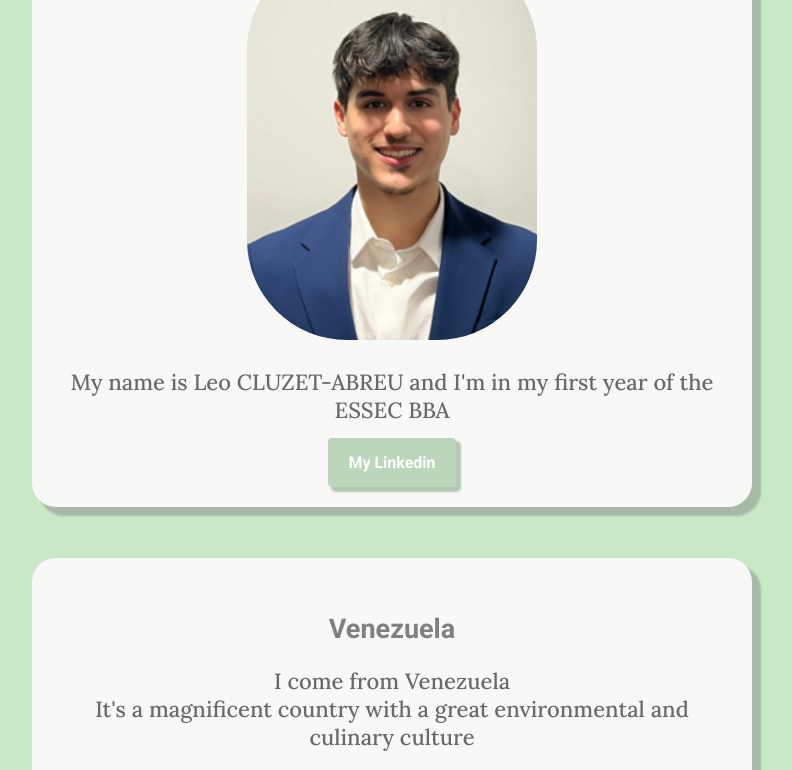
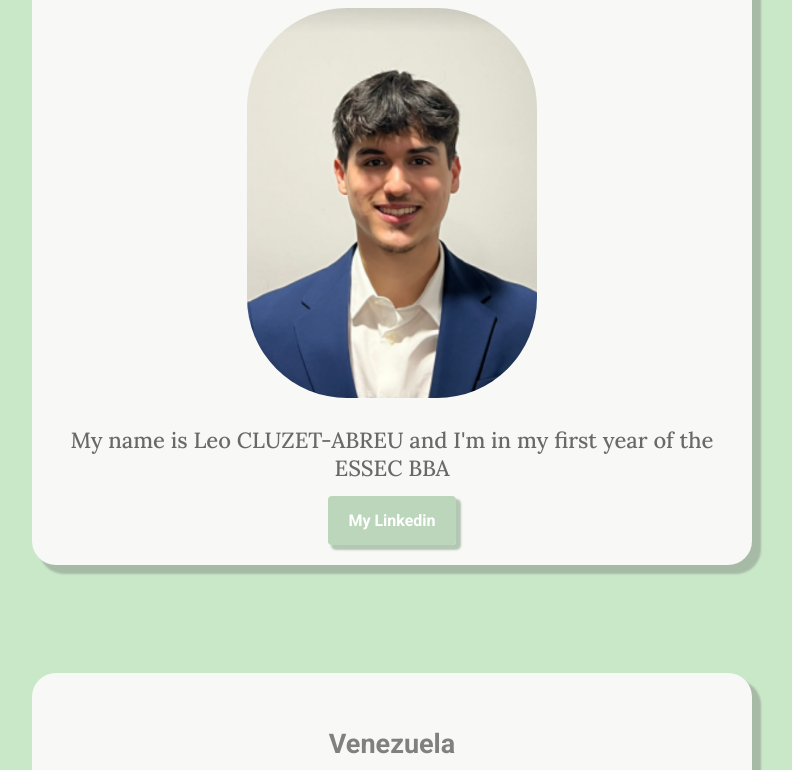
Before and after one commit to LeoClAb/My.website, a plain HTML site: page index.html in a window 1280 px wide. Shown: the part 221-991 px from the top of the page, without its empty margins (248-1040 px from the left). Drawn offline with Linux system fonts and the light colour scheme.

Commit message:
Update margin style.css

```diff
--- a/style.css
+++ b/style.css
@@ -31,7 +31,7 @@ h2 {
 	padding: 1.5em;
 	box-shadow: 8px 8px 2px 1px #a6baa6;
 	border-radius: 24px;
-	margin: 7% 0;
+	margin: 15% 0;
 }
 
 .Myself {
```
